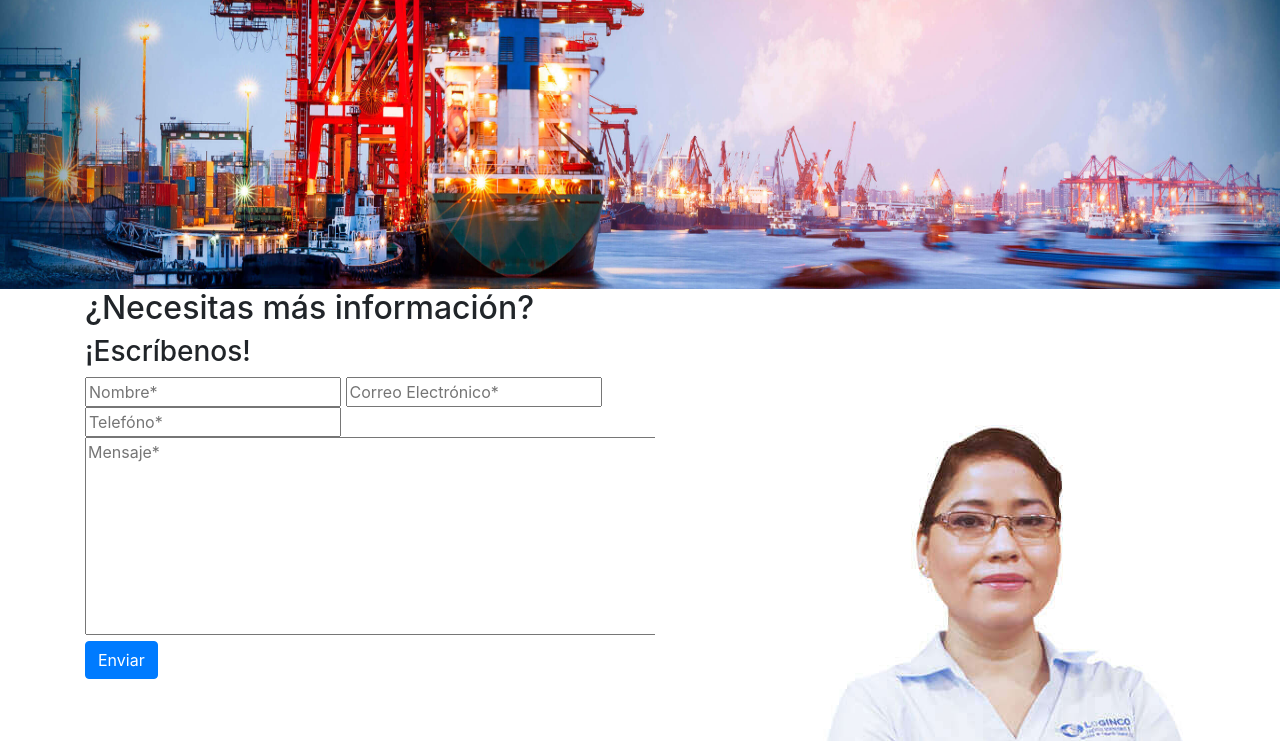
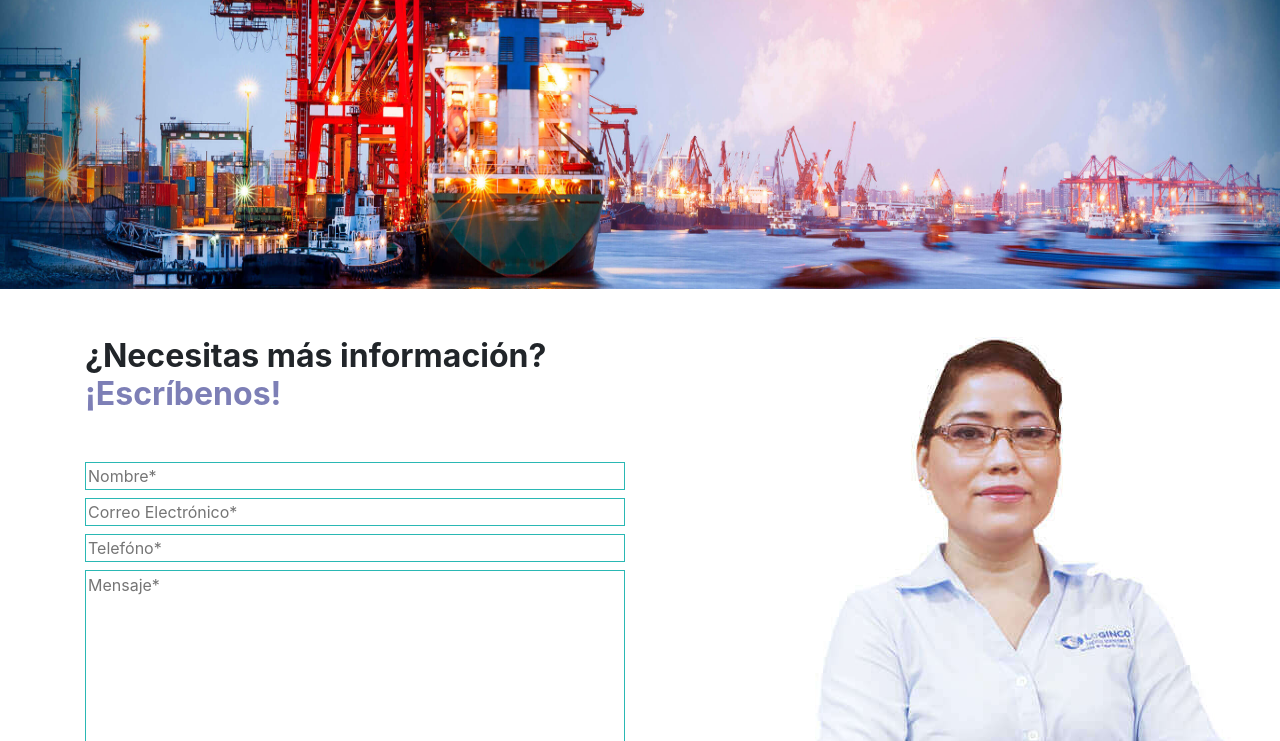
Before and after one commit to xoyoc/Loginco, a plain HTML site: page contacto.html in a window 1280 px wide. Shown: the part 211-952 px from the top of the page. Drawn offline with nearby package versions, Linux system fonts and the light colour scheme.

Commit message:
Se termine la seccion de contacto

```diff
--- a/contacto.html
+++ b/contacto.html
@@ -46,17 +46,19 @@
     <!-- contenido -->
     <main>
       <div class="container">
-        <h2>¿Necesitas más información?</h2>
-        <h3>¡Escríbenos!</h3>
         <div class="row">
           <div class="col-6">
+            <div>
+              <h2 class="mt-5 mb-0 textoNegrito h2">¿Necesitas más información?</h2>
+              <h3 class="textoNegrito h2 textoMorado">¡Escríbenos!</h3>
+            </div>
             <form action="">
-              <div class="form-group">
-                <input type="text" name="Nombre" value="" placeholder="Nombre*">
-                <input type="email" name="Correo" value="" placeholder="Correo Electrónico*">
-                <input type="phone" name="Telefono" value="" placeholder="Telefóno*">
-                <textarea name="name" rows="8" cols="80" placeholder="Mensaje*"></textarea>
-                <input type="submit" name="" value="Enviar" class="btn btn-primary">
+              <div class="form-group my-5">
+                <input class="w-100 mb-2 bordeVerde" type="text" name="Nombre" value="" placeholder="Nombre*">
+                <input class="w-100 mb-2 bordeVerde" type="email" name="Correo" value="" placeholder="Correo Electrónico*">
+                <input class="w-100 mb-2 bordeVerde" type="phone" name="Telefono" value="" placeholder="Telefóno*">
+                <textarea class="w-100 mb-2 bordeVerde" name="name" rows="8" cols="80" placeholder="Mensaje*"></textarea>
+                <input type="submit" name="" value="Enviar" class="btn btn-primary w-100 mb-2 bordeVerde botonVerde">
               </div>
             </form>
           </div>
--- a/css/style.css
+++ b/css/style.css
@@ -24,6 +24,19 @@
 
 .w-5{
   width: 5% !important;
+}
+
+.bordeVerde{
+  border: 1px solid #2AB8B4;
+}
+
+input::placeholder{
+  font-size: .5 rem;
+}
+
+.botonVerde{
+  background-color: #2AB8B4;
+  color:white;
 }
 
 .encabezado{
```
